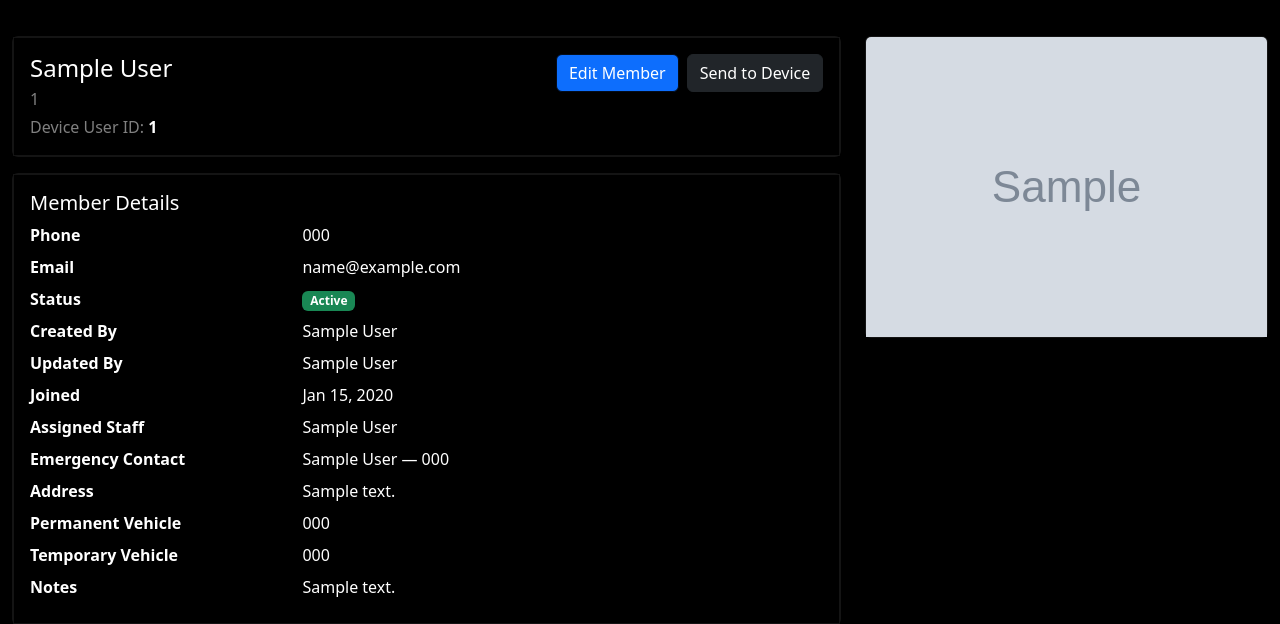
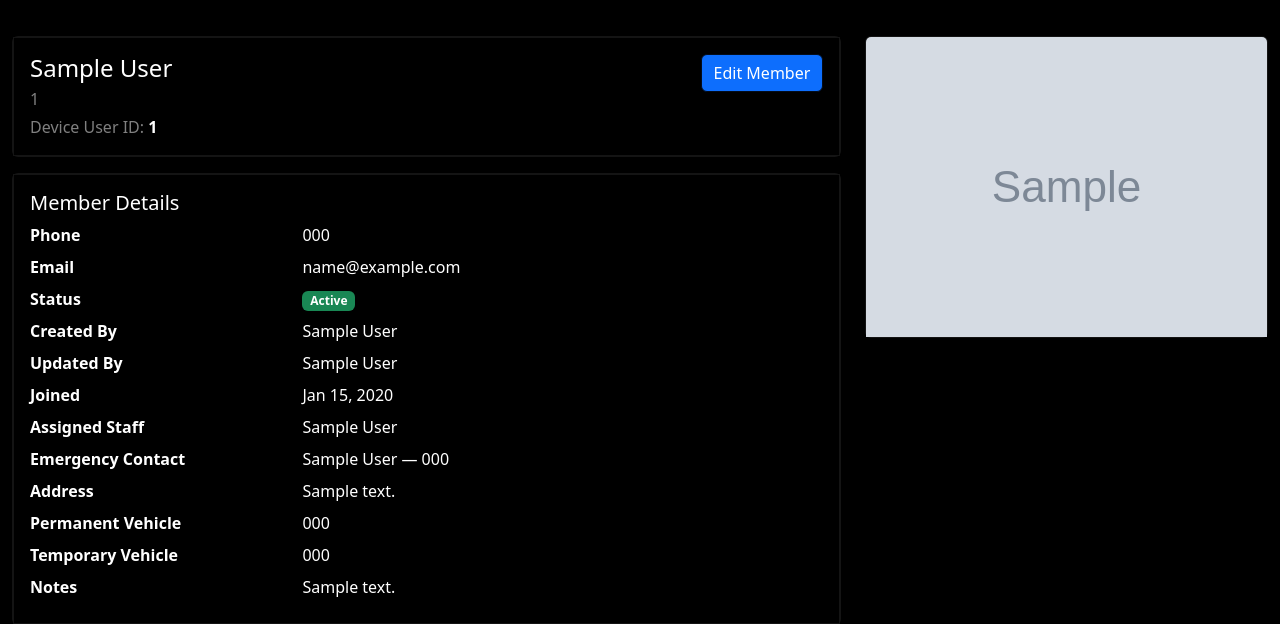
Before and after one commit to kalibilly/GalaxyGym, a Django app: page /members/1/ in a window 1280 px wide. Shown: the part 56-680 px from the top of the page. Run offline with Django 5.2, Linux system fonts and the light colour scheme; a user stored in the database is signed in; tables that the repository leaves empty hold one stand-in row (values such as "Sample post"); grey boxes marked "Sample" are stand-in pictures; data that the repository does not hold is empty; parts of the project's set-up code (start-up, migrations or seed data) failed here and were passed over.

Commit message:
Update member_detail.html

```diff
--- a/templates/members/member_detail.html
+++ b/templates/members/member_detail.html
@@ -48,13 +48,13 @@
                         </form>
                     {% endif %} {% endcomment %}
 
-                    {% if front_device or back_device %}
+                    {% comment %} {% if front_device or back_device %}
                         <form method="post" action="{% url 'members:send_to_both_devices' member.pk %}" class="d-inline">
                             {% csrf_token %}
                             <input type="hidden" name="next" value="{% url 'members:detail' member.pk %}">
                             <button type="submit" class="btn btn-dark">Send to Device</button>
                         </form>
-                    {% endif %}
+                    {% endif %} {% endcomment %}
                 </div>
             </div>
         </div>
@@ -274,7 +274,7 @@
                     <p class="mb-2">Status: <strong>{{ active_membership.get_status_display }}</strong></p>
                     <p class="mb-2">Valid: {{ active_membership.start_date|date:"M d, Y" }} — {{ active_membership.end_date|date:"M d, Y" }}</p>
                 {% else %}
-                    <p class="text-white-50">No active membership found.</p>
+                    <p class="bg-dark text-white">No active membership found.</p>
                 {% endif %}
 
                 {% if recent_memberships %}
```
